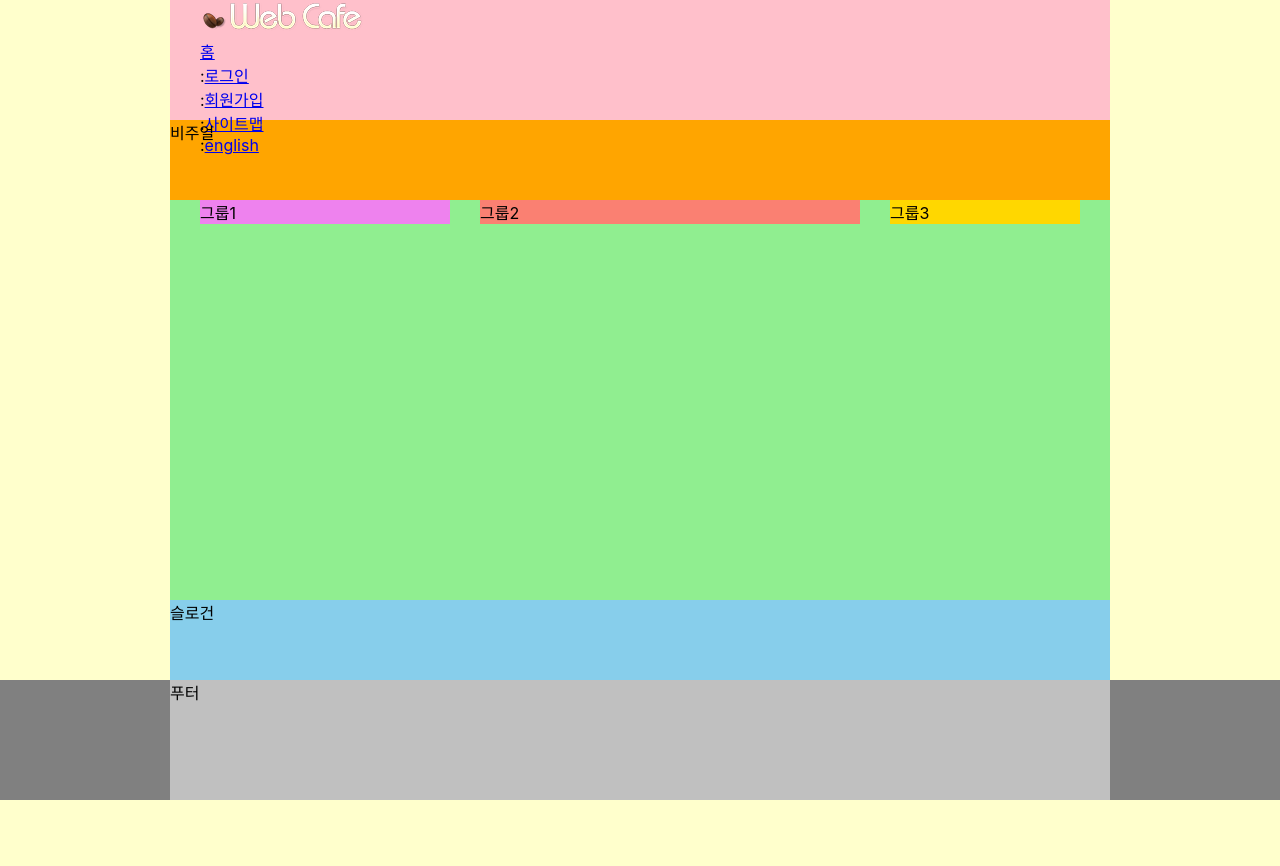
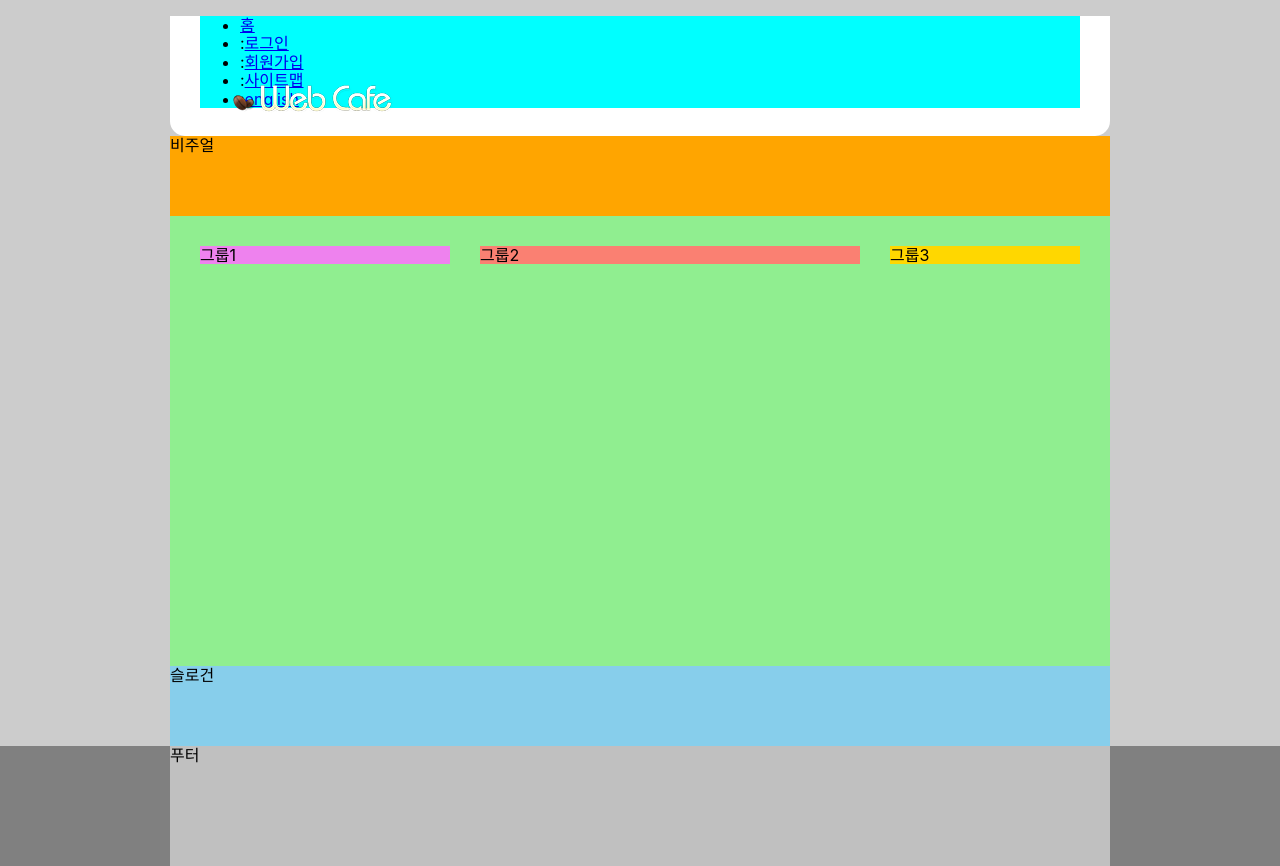
Before and after one commit to jenny7732/HTML5, a plain HTML site: page index.html in a window 1280 px wide. Before the commit the page ends 800 px from the top, so only its background shows below. Drawn offline with Linux system fonts and the light colour scheme; a web font is replaced by a local one.

Commit message:
로고 및 텍스트 링크모음 마크업

```diff
--- a/styles/style.css
+++ b/styles/style.css
@@ -1,5 +1,5 @@
 @import url(./normalize.css);
-@import url(./reset.css);
+/* @import url(./reset.css); */
 
 /* 기본 스타일 */
 *, *::before, *::after{
@@ -8,7 +8,7 @@
 
 /* 본문 스타일 */
 body {
-  background:#ffc;
+  background:#ccc;
   font-family: "Pretendard Variable", Pretendard, -apple-system, BlinkMacSystemFont, system-ui, Roboto, "Helvetica Neue", "Segoe UI", "Apple SD Gothic Neo", "Noto Sans KR", "Malgun Gothic", "Apple Color Emoji", "Segoe UI Emoji", "Segoe UI Symbol", sans-serif;
 }
 /* 레이아웃 */
@@ -18,10 +18,25 @@ body {
 }
 /* 헤더 */
 .header{
-  background: pink;
+  background: #fff;
   padding: 0 30px;
   height: 15vh;
+  border-radius: 0 0 15px 15px;
+  position: relative;
 }
+
+/* 로고 */
+.logo{
+  position: absolute;
+  top: 45px;
+  left: 60px;
+}
+
+/* 텍스트 링크 모음 */
+.member{
+  background-color: aqua;
+}
+
 /* 비주얼 */
 .visual{
   background: orange;
@@ -30,14 +45,14 @@ body {
 /* 메인 */
 .main {
   background: lightgreen;
-  height: 50vh;
-  display: flow-root;
-  padding: 0 15px;
-}
+  min-height: 450px;
+  display: flex;
+  flex-direction: row;
+  flex-wrap: nowrap;
+  justify-content: space-between;
+  align-items: flex-start;
+  padding: 30px;
 
-.group{
-  margin: 0 15px;
-  float: left;
 }
 
 .group1{
```
